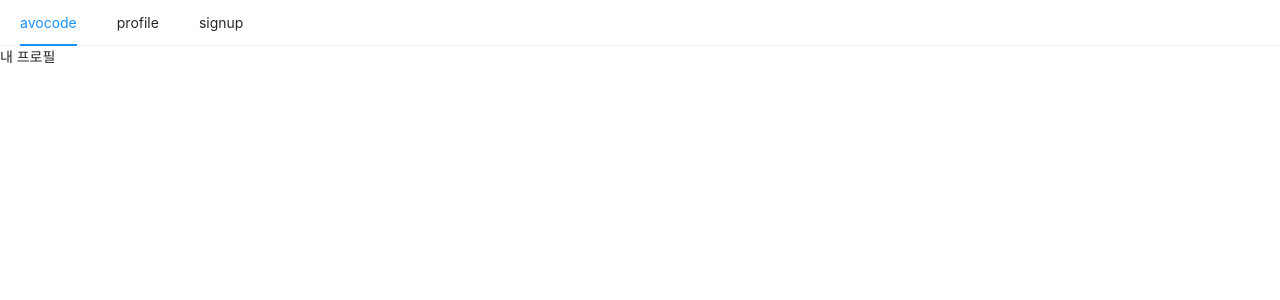
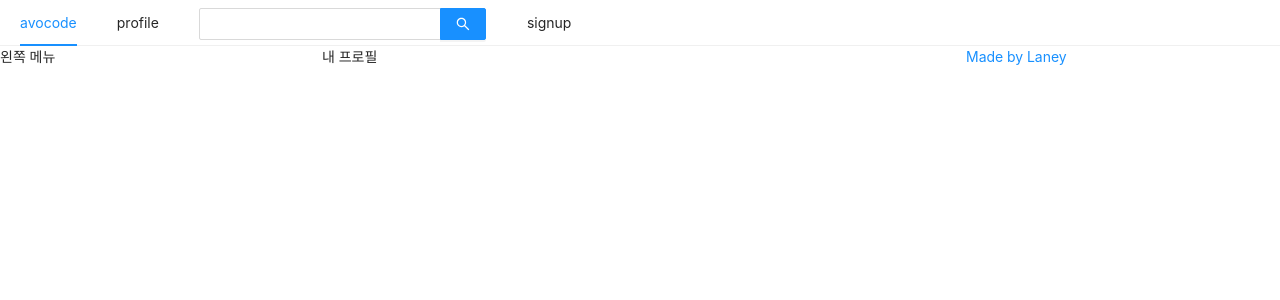
Before and after one commit to laney522/avocode_v2, a Next.js app in the folder prepare/front/: page /profile in a window 1280 px wide. Shown: the top 300 px of the page. Built offline with nearby package versions, Linux system fonts and the light colour scheme.

Commit message:
22.02.14 responsive Grid commit

```diff
--- a/prepare/front/components/AppLayout.js
+++ b/prepare/front/components/AppLayout.js
@@ -1,7 +1,7 @@
 import React from 'react';
 import PropTypes from 'prop-types';
 import Link from 'next/link';
-import { Menu } from 'antd';
+import { Input, Menu, Row, Col } from 'antd';
 
 const AppLayout = ({ children }) => {
   return (
@@ -14,10 +14,24 @@
           <Link href="/profile"><a>profile</a></Link>
         </Menu.Item>
         <Menu.Item>
+          <Input.Search enterButton style={{ verticalAlign: 'middle' }} />
+        </Menu.Item>
+        <Menu.Item>
           <Link href="/signup"><a>signup</a></Link>
         </Menu.Item>
       </Menu>
-      {children}
+      <Row gutter={8}>
+        <Col xs={24} md={6} >
+          왼쪽 메뉴
+        </Col>
+        <Col xs={24} md={12} >
+          {children}
+        </Col>
+        <Col xs={24} md={6} >
+          <a href="https://pm522.tistory.com" target="_blank" rel='noreferrer noopener'>Made by Laney</a>
+        </Col>
+      </Row>
+
     </div>
   );
 };
--- a/prepare/front/pages/index.js
+++ b/prepare/front/pages/index.js
@@ -4,7 +4,7 @@
 const Home = () => {
   return (
     <AppLayout>
-      <div>Hello, next!</div>
+      <div>회원가입 페이지</div>
     </AppLayout>
   );
 }
```
